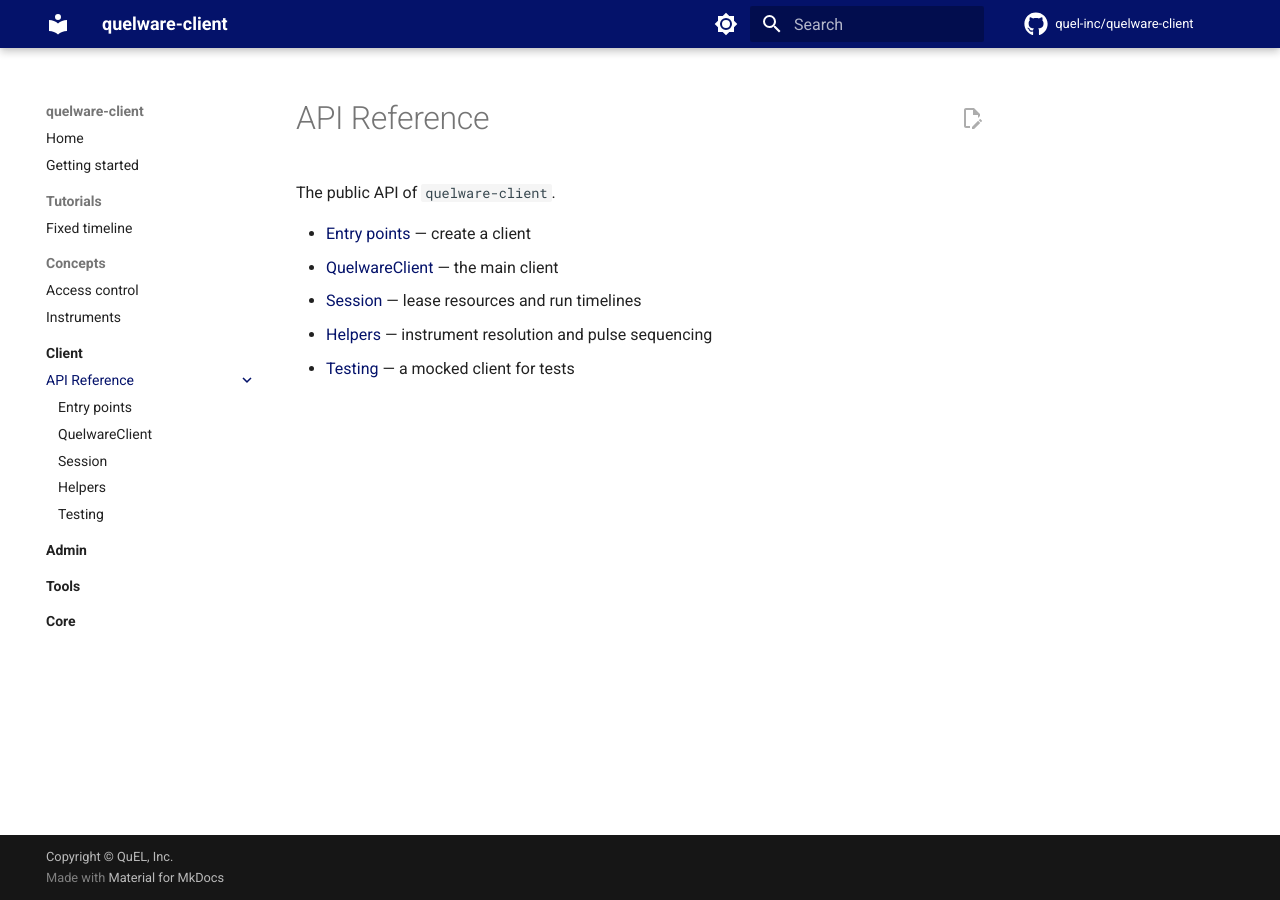
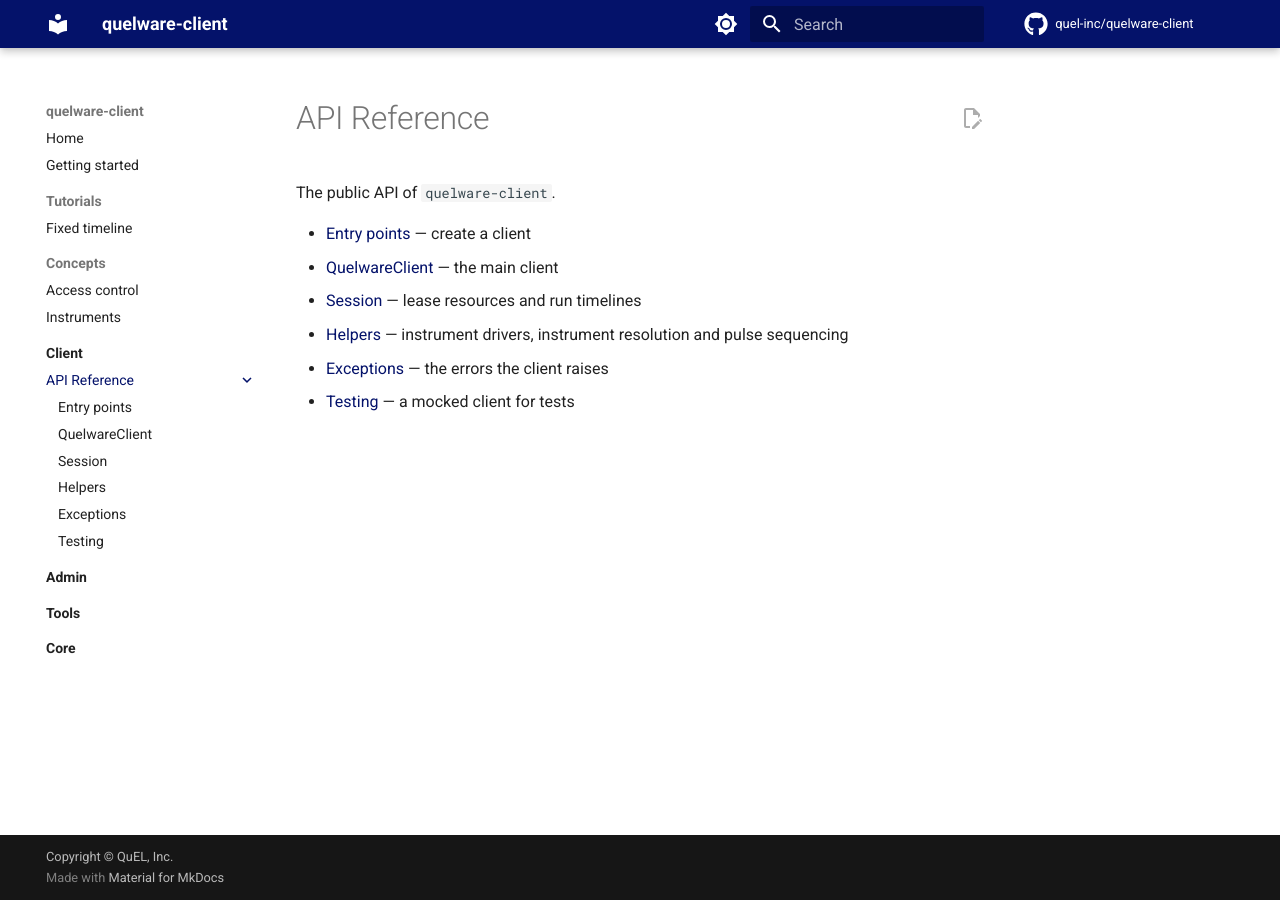
Before and after one commit to quel-inc/quelware-client, an MkDocs documentation site: the page built from docs/client/api/index.md, in a window 1280 px wide. Built offline with MkDocs 1.6.1 and Material for MkDocs 9.7.7, drawn with Linux system fonts in a browser that asks for light colours; comment, search, counter and statistics services are not loaded.

Commit message:
docs: add the client's exceptions and InstrumentDriver to the API reference

```diff
--- a/docs/client/api/index.md
+++ b/docs/client/api/index.md
@@ -5,5 +5,7 @@ The public API of `quelware-client`.
 - [Entry points](entry-points.md) — create a client
 - [QuelwareClient](client.md) — the main client
 - [Session](session.md) — lease resources and run timelines
-- [Helpers](helpers.md) — instrument resolution and pulse sequencing
+- [Helpers](helpers.md) — instrument drivers, instrument resolution and pulse
+  sequencing
+- [Exceptions](exceptions.md) — the errors the client raises
 - [Testing](testing.md) — a mocked client for tests
--- a/mkdocs.yml
+++ b/mkdocs.yml
@@ -97,6 +97,7 @@ nav:
           - QuelwareClient: client/api/client.md
           - Session: client/api/session.md
           - Helpers: client/api/helpers.md
+          - Exceptions: client/api/exceptions.md
           - Testing: client/api/testing.md
   - Admin:
       - admin/index.md
```
Also changed, not shown: docs/client/api/exceptions.md (added, +48 -0 lines), docs/client/api/helpers.md (+4 -0 lines).
